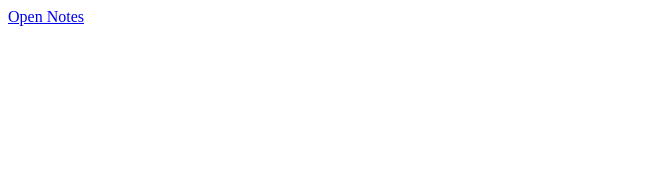
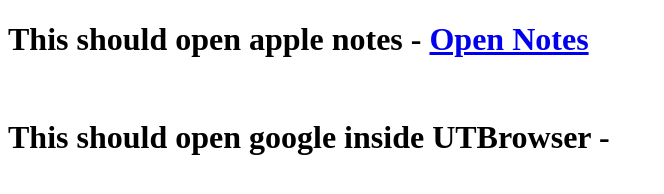
Before and after one commit to bbeczkowski-ut/SFDeepLinks, a plain HTML site: page index.html in a window 1280 px wide. Shown: the whole page, without its empty margins (0-664 px from the left). Drawn offline with Linux system fonts and the light colour scheme.

Commit message:
add https link

```diff
--- a/index.html
+++ b/index.html
@@ -4,6 +4,8 @@
     <title>SFDeepLinks</title>
 </head>
 <body>
-    <a href="mobilenotes://hello/world">Open Notes</a>
+    <h1>This should open apple notes - <a href="mobilenotes://hello/world">Open Notes</a></h1>
+    <br />
+    <h1>This should open google inside UTBrowser - <a href="https://google.com"</a></h1>
 </body>
 </html>
```
